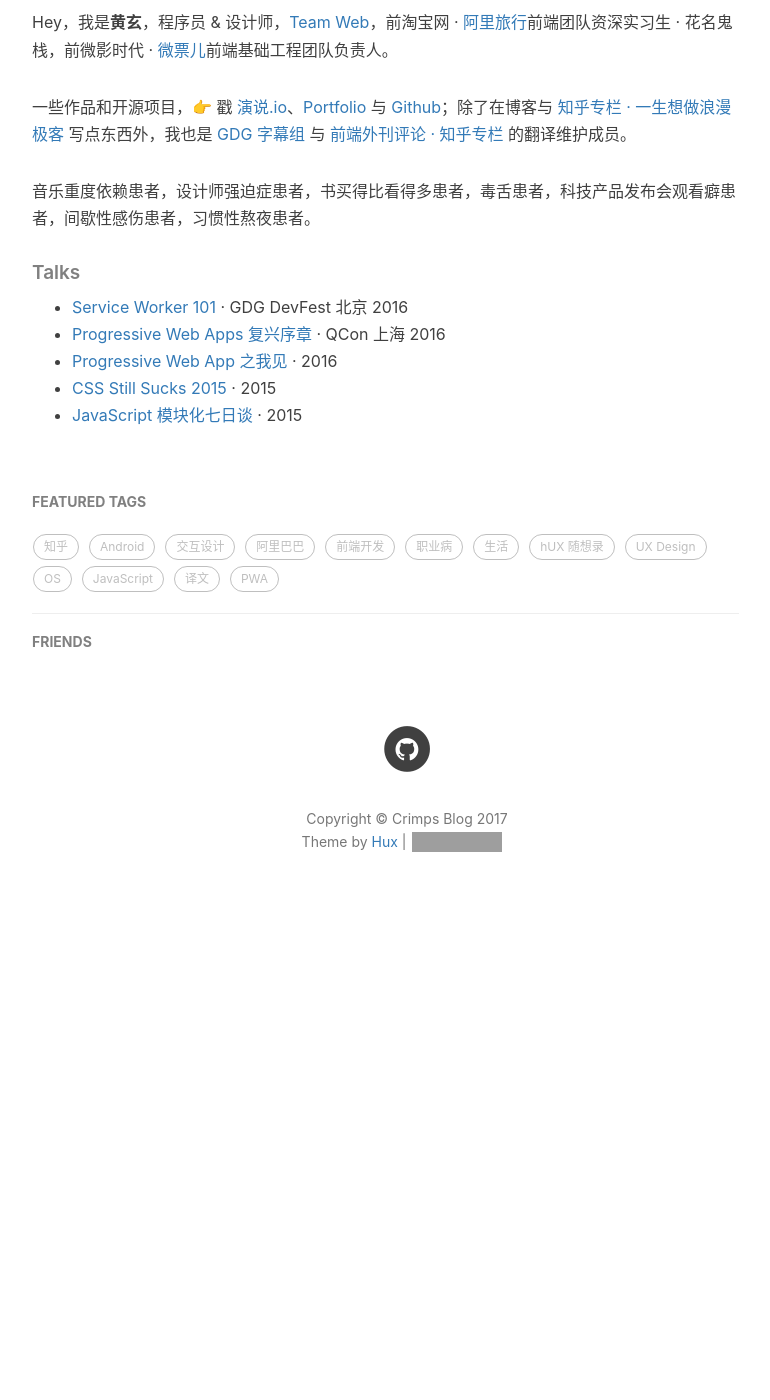
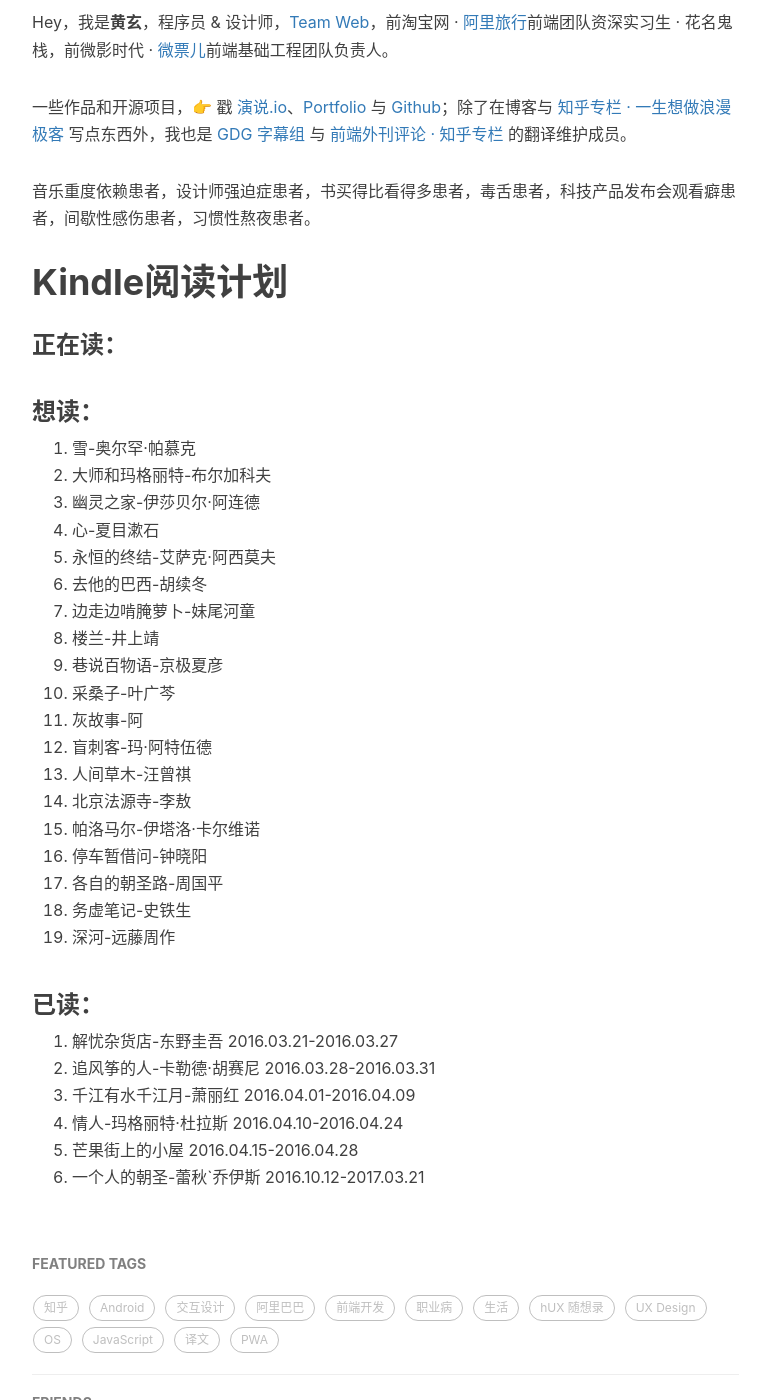
Before and after one commit to crimps/crimps.github.io, a Jekyll site: the page built from about.html, in a window 1280 px wide and 1400 px high, scrolled down 593 px. Shown: the whole window, without its empty margins (233-1003 px from the left). Built offline with Jekyll 4.4.1, drawn with Linux system fonts in a browser that asks for light colours; nearby versions of some CDN libraries; comment, search, counter and statistics services are not loaded; before the commit the page ends 1539 px from its top, so only the background shows below that; grey boxes are pictures that could not be loaded.

Commit message:
about更新

```diff
--- a/about.html
+++ b/about.html
@@ -23,15 +23,45 @@
     <p>一些作品和开源项目，👉 戳 <a href="https://zhuanlan.zhihu.com/p/21280918">演说.io</a>、<a href="/portfolio">Portfolio</a> 与 <a href="http://github.com/huxpro">Github</a>；除了在博客与 <a href="http://zhuanlan.zhihu.com/huxblog">知乎专栏 · 一生想做浪漫极客</a> 写点东西外，我也是 <a href="http://www.gfansub.com/">GDG 字幕组</a> 与 <a href="http://zhuanlan.zhihu.com/FrontendMagazine">前端外刊评论 · 知乎专栏</a> 的翻译维护成员。</p>
 
     <p>音乐重度依赖患者，设计师强迫症患者，书买得比看得多患者，毒舌患者，科技产品发布会观看癖患者，间歇性感伤患者，习惯性熬夜患者。</p>
-    <h5>Talks</h5>
 
-    <ul>
-    <li><a href="//huangxuan.me/2016/11/20/sw-101-gdgdf/">Service Worker 101</a> · GDG DevFest 北京 2016</li>
-    <li><a href="//huangxuan.me/2016/10/20/pwa-qcon2016/">Progressive Web Apps 复兴序章</a> · QCon 上海 2016</li>
-    <li><a href="//huangxuan.me/2016/06/05/pwa-in-my-pov/">Progressive Web App 之我见</a> · 2016</li>
-    <li><a href="//huangxuan.me/2015/12/28/css-sucks-2015/">CSS Still Sucks 2015</a> · 2015</li>
-    <li><a href="//huangxuan.me/2015/07/09/js-module-7day/">JavaScript 模块化七日谈</a> · 2015</li>
-    </ul>
+    <h1>Kindle阅读计划</h1>
+
+        <h3>正在读：</h3>
+            <ol>
+            </ol>
+
+        <h3>想读：</h3>
+        <ol>
+        <li>雪-奥尔罕·帕慕克
+        <li>大师和玛格丽特-布尔加科夫
+        <li>幽灵之家-伊莎贝尔·阿连德
+        <li>心-夏目漱石
+        <li>永恒的终结-艾萨克·阿西莫夫
+        <li>去他的巴西-胡续冬
+        <li>边走边啃腌萝卜-妹尾河童
+        <li>楼兰-井上靖
+        <li>巷说百物语-京极夏彦
+        <li>采桑子-叶广芩
+        <li>灰故事-阿
+        <li>盲刺客-玛·阿特伍德
+        <li>人间草木-汪曾祺
+        <li>北京法源寺-李敖
+        <li>帕洛马尔-伊塔洛·卡尔维诺
+        <li>停车暂借问-钟晓阳
+        <li>各自的朝圣路-周国平
+        <li>务虚笔记-史铁生
+        <li>深河-远藤周作
+        </ol>
+
+        <h3>已读：</h3>
+        <ol>
+        <li>解忧杂货店-东野圭吾 2016.03.21-2016.03.27</li>
+        <li>追风筝的人-卡勒德·胡赛尼 2016.03.28-2016.03.31 </li>
+        <li>千江有水千江月-萧丽红 2016.04.01-2016.04.09</li>
+        <li>情人-玛格丽特·杜拉斯 2016.04.10-2016.04.24</li>
+        <li>芒果街上的小屋 2016.04.15-2016.04.28</li>
+        <li>一个人的朝圣-蕾秋`乔伊斯 2016.10.12-2017.03.21</li>
+        </ol>
 </div>
 
 <!-- English Version -->
@@ -44,16 +74,6 @@
     <p>As an engineer, I worked at Wepiao (<a href="https://www.crunchbase.com/organization/wepiao#/entity">see CrunchBase</a>) as the dev lead of Front-End Infrastructure Team, and used to intern at <a href="https://www.alitrip.com/">Alibaba Trip</a> for one year. As a designer, I was offered to be the UI/UX Designer Intern of Alibaba, Microsoft etc.</p>
 
     <p>Moreover, I'm also an active member of GDG Beijing, a translator at <a href="http://www.gfansub.com/">GDG China Subtitle Team</a>, maintainer at <a href="http://zhuanlan.zhihu.com/FrontendMagazine">Frontend Magazine</a> and the owner of <a href="http://zhuanlan.zhihu.com/huxblog">Lifelong Romantic Geek</a>.</p>
-
-    <h5>Talks</h5>
-
-    <ul>
-    <li><a href="//huangxuan.me/2016/11/20/sw-101-gdgdf/" title="Service Worker 101 - working offline and instant loading">Service Worker 101</a> · GDG DevFest Beijing 2016</li>
-    <li><a href="//huangxuan.me/2016/10/20/pwa-qcon2016/" title="Progressive Web Apps - make web great again">Progressive Web Apps</a> · QCon Shanghai 2016</li>
-    <li><a href="//huangxuan.me/2016/06/05/pwa-in-my-pov/" title="Progressive Web App in my point of view">Progressive Web App in my POV</a> · 2016</li>
-    <li><a href="//huangxuan.me/2015/12/28/css-sucks-2015/" title="CSS Still Sucks 2015 - and how we work around it">CSS Still Sucks 2015</a> · 2015</li>
-    <li><a href="//huangxuan.me/2015/07/09/js-module-7day/">JavaScript Modularization Journey</a> · 2015</li>
-    </ul>
 </div>
 
 <!-- Handle Language Change -->
```
